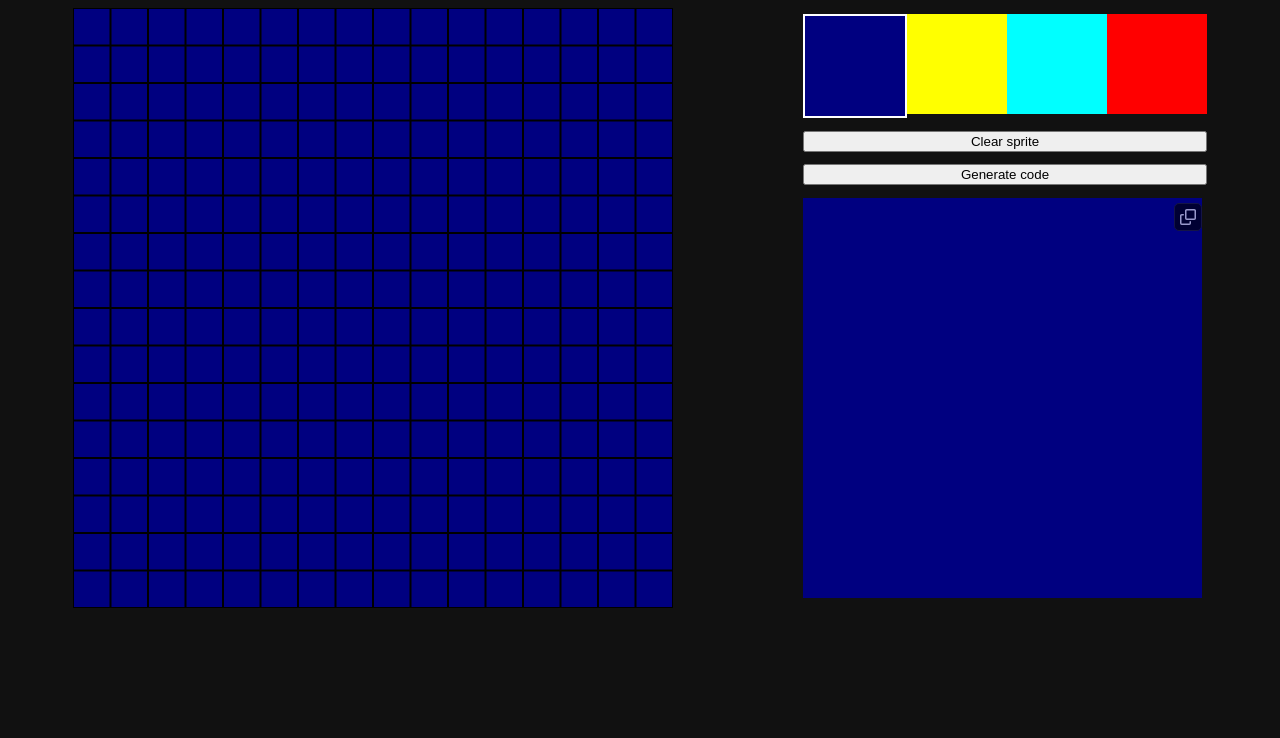
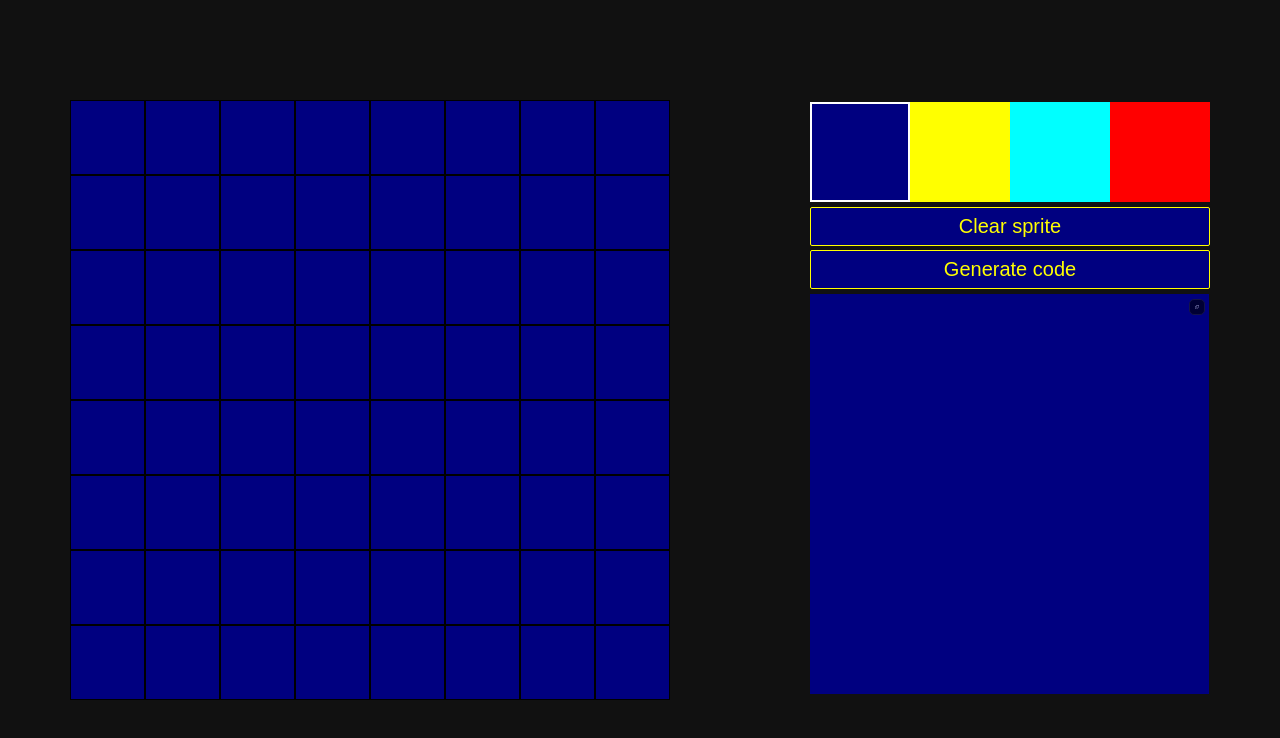
Before and after one commit to alanjschneider/cpc-sprite-tool-svelte, a Svelte app: page / in a window 1280 px wide. Shown: the top 738 px of the page. Built offline with nearby package versions, Linux system fonts and the light colour scheme; a web font is replaced by a local one.

Commit message:
Fix some visual problems. Refactor Button, Palette, Canvas and App components (less and better code)

```diff
--- a/package.json
+++ b/package.json
@@ -2,11 +2,11 @@
   "name": "cpc-sprite-drawer-svelte",
   "version": "1.0.0",
   "description": "",
-  "main": "main.js",
   "scripts": {
     "start": "sirv public",
     "dev": "rollup -c -w",
-    "build": "rollup -c",
+    "build": "npm run prebuild && rollup -c",
+    "prebuild": "node ./scripts/checkNodeVersion",
     "check": "svelte-check"
   },
   "keywords": [],
--- a/public/bundle.css
+++ b/public/bundle.css
@@ -1,4 +1,5 @@
 img.svelte-1m377aw{padding:5px;border-radius:5px;background-color:#000;opacity:0.6;border:1px solid #222}img.svelte-1m377aw:hover{border:1px solid #444;opacity:0.9}img.svelte-1m377aw:active{transform:scale(0.9)}
 @font-face{font-family:"amstrad";src:url(./cpc464.ttf) format("truetype");font-weight:normal;font-style:normal}#container.svelte-1pxldm3{position:relative}#overlay.svelte-1pxldm3{position:absolute;right:5px;top:5px}textarea.svelte-1pxldm3{cursor:default;background-color:#000080;color:#ff0;resize:none;font-size:20px;font-family:"amstrad";border:none;padding:16px}textarea.svelte-1pxldm3:active{outline:none}
 div.svelte-1qsk4dc{margin:0;padding:0;display:flex;list-style:none;justify-items:space-between}input[type="radio"].svelte-1qsk4dc{display:none}.selected.svelte-1qsk4dc{border:2px solid #fff}#blue.svelte-1qsk4dc{width:100px;height:100px;background-color:#000080}#yellow.svelte-1qsk4dc{width:100px;height:100px;background-color:#ff0}#cyan.svelte-1qsk4dc{width:100px;height:100px;background-color:#0ff}#red.svelte-1qsk4dc{width:100px;height:100px;background-color:#f00}
+button.svelte-17u9hl0{border:1px solid #ff0;background-color:#000080;padding:7px;font-size:20px;color:#ff0;border-radius:2px}button.svelte-17u9hl0:active{transform:scale(0.98)}
 #main.svelte-1yje0f0{display:flex;justify-content:space-around}#right.svelte-1yje0f0{display:flex;flex-direction:column;justify-content:space-around}
--- a/public/global.css
+++ b/public/global.css
@@ -1,4 +1,18 @@
+* {
+    box-sizing: border-box;
+}
+
 body {
+    margin: 0;
+    display: flex;
+    flex-direction: column;
+    justify-content: center;
+    width: 100%;
+    height: 100vh;
     background-color: #111;
     color: #FFF;
 }
+
+canvas {
+    display: block;
+}
--- /dev/null
+++ b/scripts/checkNodeVersion.js
@@ -0,0 +1,5 @@
+const result = process.versions;
+
+if (result && result.node) {
+  console.log("Node version", result.node);
+}
--- a/src/App.svelte
+++ b/src/App.svelte
@@ -3,14 +3,11 @@
   import Output from "./components/Output.svelte";
   import Canvas from "./components/Canvas.svelte";
   import Palette from "./components/Palette.svelte";
+  import Button from "./components/Button.svelte";
 
   let canvas = null;
   let value = "";
   let actualColor: Color;
-
-  function handleColorChange(event: CustomEvent) {
-    actualColor = event.detail.color;
-  }
 
   function generateCode(): void {
     if (canvas === null) return;
@@ -30,9 +27,9 @@
 <div id="main">
   <Canvas bind:this={canvas} {actualColor} />
   <div id="right">
-    <Palette on:colorChange={handleColorChange} />
-    <button on:click={clearSprite}>Clear sprite</button>
-    <button on:click={generateCode}>Generate code</button>
+    <Palette bind:color={actualColor} />
+    <Button on:click={clearSprite} value="Clear sprite" />
+    <Button on:click={generateCode} value="Generate code" />
     <Output {value} on:copy={copyCode} />
   </div>
 </div>
--- /dev/null
+++ b/src/components/Button.svelte
@@ -0,0 +1,22 @@
+<script>
+  export let value;
+</script>
+
+<button on:click>
+  {value}
+</button>
+
+<style>
+  button {
+    border: 1px solid #ff0;
+    background-color: #000080;
+    padding: 7px;
+    font-size: 20px;
+    color: #ff0;
+    border-radius: 2px;
+  }
+
+  button:active {
+    transform: scale(0.98);
+  }
+</style>
--- a/src/components/Canvas.svelte
+++ b/src/components/Canvas.svelte
@@ -8,7 +8,7 @@
 
   const CANVAS_SIZE = 600;
   const PIXEL_GAP = 1;
-  const SPRITE_SIZE_PX = 16;
+  const SPRITE_SIZE_PX = 8;
   const PIXEL_SIZE = CANVAS_SIZE / SPRITE_SIZE_PX;
 
   export let actualColor = COLORS.BLUE;
--- a/src/components/Palette.svelte
+++ b/src/components/Palette.svelte
@@ -1,41 +1,37 @@
-<script>
+<script lang="ts">
   import COLORS from "constants/colors";
   import { bindKey } from "services/keyboard";
-  import { createEventDispatcher } from "svelte";
+  import { type Color } from "constants/colors";
 
-  const dispatch = createEventDispatcher();
+  export let color: Color = COLORS.BLUE;
   let selected = 0; // BLUE
 
-  // Sends to listeners a default value
-  dispatch("colorChange", { color: COLORS.BLUE });
-
   function handleColorChange() {
-    const color = getColorByValue(this.value);
-    dispatch("colorChange", { color });
+    color = getColorByValue(this.value);
   }
 
   // Color selection shortcuts
   bindKey("1", () => {
     selected = 0;
-    dispatch("colorChange", { color: COLORS.BLUE });
+    color = COLORS.BLUE;
   });
 
   bindKey("2", () => {
     selected = 1;
-    dispatch("colorChange", { color: COLORS.YELLOW });
+    color = COLORS.YELLOW;
   });
 
   bindKey("3", () => {
     selected = 2;
-    dispatch("colorChange", { color: COLORS.CYAN });
+    color = COLORS.CYAN;
   });
 
   bindKey("4", () => {
     selected = 3;
-    dispatch("colorChange", { color: COLORS.RED });
+    color = COLORS.RED;
   });
 
-  function getColorByValue(number) {
+  function getColorByValue(number: number) {
     return [COLORS.BLUE, COLORS.YELLOW, COLORS.CYAN, COLORS.RED][number];
   }
 </script>
--- a/src/constants/ouputFormats.ts
+++ b/src/constants/ouputFormats.ts
@@ -12,3 +12,22 @@ export const FORMAT_8X8 = `name:
 export const FORMAT_4X4 = `name:
     db #n, #n, #n, #n
 `;
+
+export const FORMAT_16X16 = `name:
+    db #n, #n, #n, #n
+    db #n, #n, #n, #n
+    db #n, #n, #n, #n
+    db #n, #n, #n, #n
+    db #n, #n, #n, #n
+    db #n, #n, #n, #n
+    db #n, #n, #n, #n
+    db #n, #n, #n, #n
+    db #n, #n, #n, #n
+    db #n, #n, #n, #n
+    db #n, #n, #n, #n
+    db #n, #n, #n, #n
+    db #n, #n, #n, #n
+    db #n, #n, #n, #n
+    db #n, #n, #n, #n
+    db #n, #n, #n, #n
+`;
```
Also changed, not shown: 1 other file (tests, documents, lock files or other folders).
